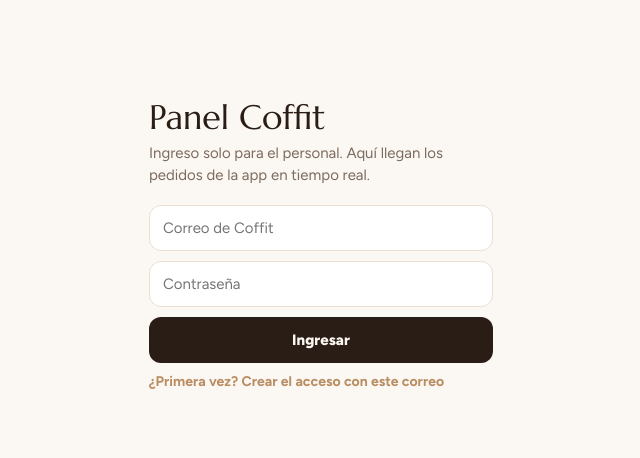
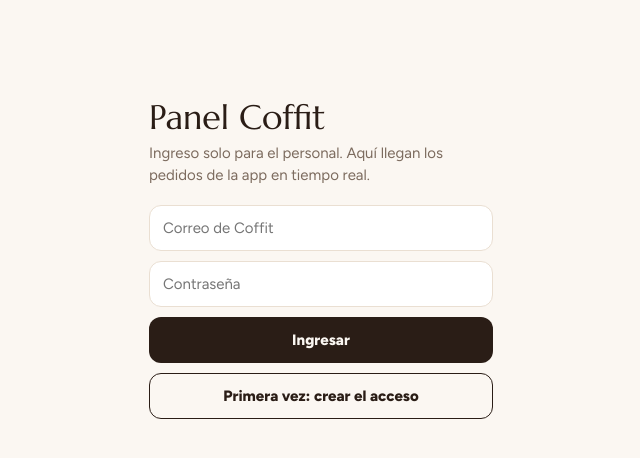
Before and after one commit to dvidvigo-spec/coffit-app, a plain HTML site: page panel/index.html in a window 1280 px wide. Shown: the whole page, without its empty margins (319-959 px from the left). Drawn offline with nearby package versions, Linux system fonts and the light colour scheme.

Commit message:
Panel: botón visible para crear el acceso
Co-Authored-By: Claude Opus 5.5 <noreply@anthropic.com>
Claude-Session: https://claude.ai/code/session_011HVrYrMLUBdYxCopJHfPfA

```diff
--- a/panel/index.html
+++ b/panel/index.html
@@ -26,6 +26,7 @@ button:focus-visible,input:focus-visible{outline:2.5px solid var(--caramel);outl
 .login p{color:var(--muted);margin:0 0 18px;line-height:1.45}
 .f{width:100%;border:1px solid var(--line);border-radius:12px;padding:13px;font-size:15px;font-family:inherit;margin-bottom:10px;background:#fff}
 .btn{width:100%;border:0;border-radius:12px;padding:14px;font-weight:800;font-size:15px;background:var(--espresso);color:var(--milk)}
+.btn2{width:100%;margin-top:10px;border:1.5px solid var(--espresso);border-radius:12px;padding:13px;font-weight:800;font-size:15px;background:transparent;color:var(--espresso)}
 .link{background:none;border:0;color:var(--caramel);font-weight:700;padding:10px 0;font-size:14px}
 .msg{font-size:13.5px;margin-top:10px;line-height:1.45}
 .msg.err{color:var(--alert)} .msg.ok{color:var(--leaf)}
@@ -90,7 +91,7 @@ ul.items small{display:block;color:var(--muted);font-size:12.5px}
     <input class="f" id="pw" type="password" placeholder="Contraseña" autocomplete="current-password" required minlength="8">
     <button class="btn" id="bIn" type="submit">Ingresar</button>
   </form>
-  <button class="link" id="bSignup">¿Primera vez? Crear el acceso con este correo</button>
+  <button class="btn2" id="bSignup" type="button">Primera vez: crear el acceso</button>
   <div class="msg" id="lMsg"></div>
 </section>
 
@@ -135,7 +136,7 @@ const lmsg=(t,ok)=>{$('#lMsg').textContent=t;$('#lMsg').className='msg '+(ok?'ok
 $('#fLogin').onsubmit=async e=>{
   e.preventDefault(); lmsg('');
   const {error}=await sb.auth.signInWithPassword({email:$('#em').value.trim().toLowerCase(),password:$('#pw').value});
-  if(error){lmsg(/confirm/i.test(error.message)?'Primero confirma tu correo: revisa la bandeja de Gmail (o Spam) y abre el enlace de Supabase.':'Correo o contraseña incorrectos.');return}
+  if(error){lmsg(/confirm/i.test(error.message)?'Primero confirma tu correo: revisa la bandeja de Gmail (o Spam) y abre el enlace de Supabase.':'Correo o contraseña incorrectos. Si es la primera vez, toca "Primera vez: crear el acceso".');return}
   start();
 };
 $('#bSignup').onclick=async()=>{
```
